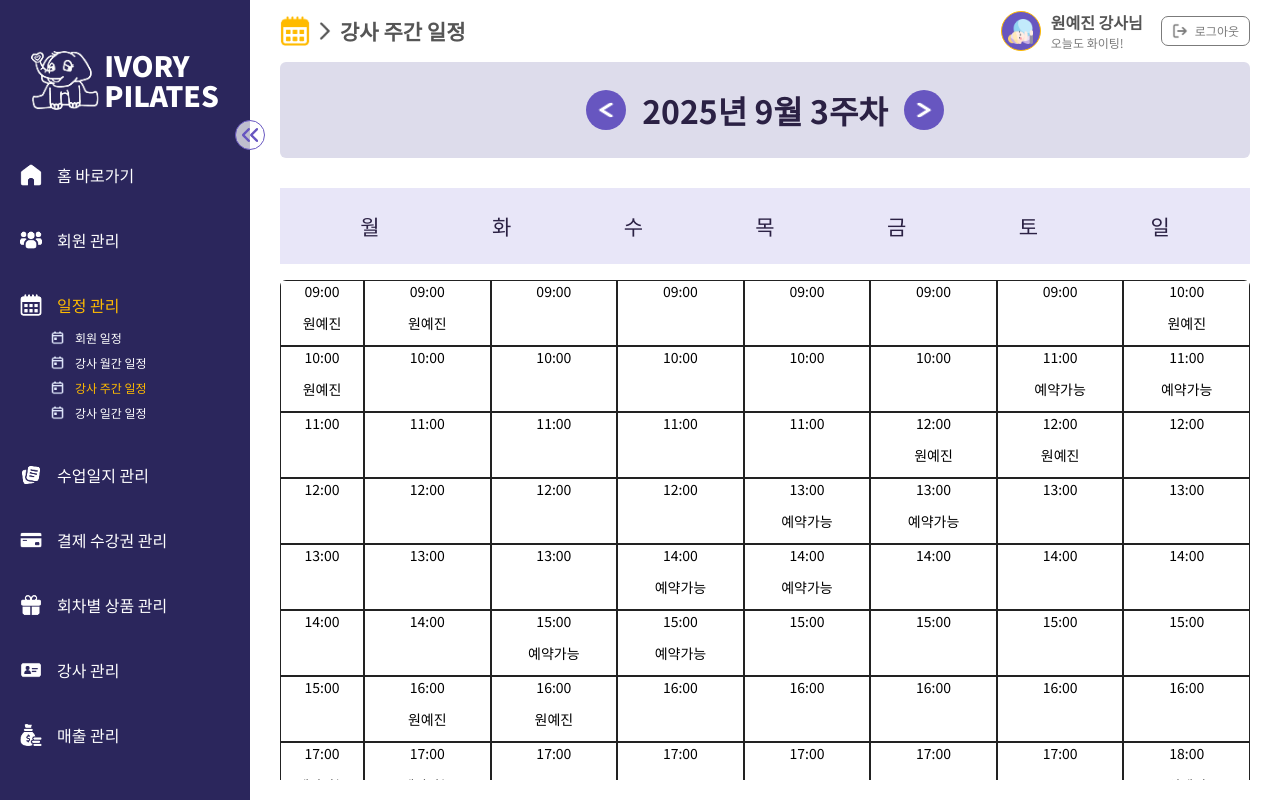
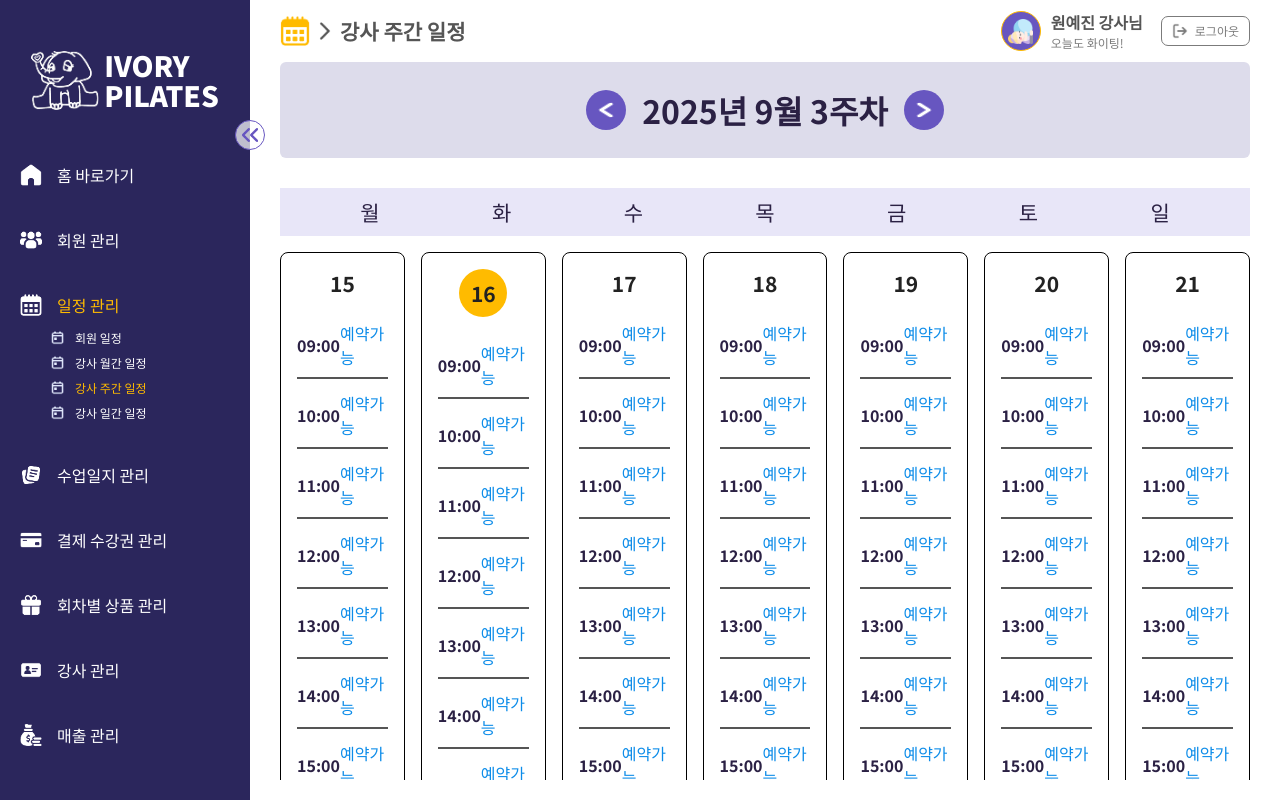
Before and after one commit to DogFeetBirdFeet/ivoryPilatesFrontEnd, a React (Vite) app: page /schedule/ins-week in a window 1280 px wide. Built offline with nearby package versions, Linux system fonts and the light colour scheme; no server answers.

Commit message:
주간 스케쥴 작업

```diff
--- a/src/pages/Schedule/InsWeek.tsx
+++ b/src/pages/Schedule/InsWeek.tsx
@@ -2,18 +2,80 @@ import {useEffect, useState} from 'react';
 import IconSchedule from '@/assets/icon/yellow/icon_sche.png';
 import {useLayoutContext} from '@/hooks/useLayoutContext';
 import WeeklyCalender from '@/features/Schedule/items/WeeklyCalender';
+import type {IInsDay} from '@/features/Schedule/type/types';
+import {scheduleApiWeek} from '@/services/api';
 
 export default function InsWeek() {
 
     const [currentWeek, setCurrentWeek] = useState<Date>(() => new Date());
+    const [data, setData] = useState<IInsDay[]>([]);
+    const [, setIsLoading] = useState<boolean>(false);
 
+    const loadScheduleData = async (param: { staDate: string, endDate: string }) => {
+        setIsLoading(true);
+        try {
+            const response = await scheduleApiWeek.getScheduleList(param);
+            setData(response?.data || []);
+
+            console.log(response?.data);
+        } catch (error) {
+            console.error('데이터 로드 실패:', error);
+        } finally {
+            setIsLoading(false);
+        }
+    }
+
+    useEffect(() => {
+        console.log(currentWeek);
+
+        // 주간의 시작일(월요일) 계산
+        const currentDay = currentWeek.getDay();
+        const monOffset = currentDay === 0 ? -6 : 1 - currentDay; // 일요일이면 -6, 아니면 월요일까지의 오프셋
+
+        const staDate = new Date(currentWeek);
+        staDate.setDate(currentWeek.getDate() + monOffset);
+
+        // 주간의 종료일(일요일) 계산
+        const endDate = new Date(staDate);
+        endDate.setDate(staDate.getDate() + 6);
+
+        // YYYYMMDD 형식으로 포맷
+        const staDateStr = staDate.getFullYear().toString() +
+            (staDate.getMonth() + 1).toString().padStart(2, '0') +
+            staDate.getDate().toString().padStart(2, '0');
+
+        const endDateStr = endDate.getFullYear().toString() +
+            (endDate.getMonth() + 1).toString().padStart(2, '0') +
+            endDate.getDate().toString().padStart(2, '0');
+
+        const initialFormValues = {staDate: staDateStr, endDate: endDateStr};
+        loadScheduleData(initialFormValues);
+
+    }, [currentWeek]);
     const {setHeaderTitle, setHeaderIcon} = useLayoutContext();
     useEffect(() => {
         setHeaderTitle('강사 주간 일정');
         setHeaderIcon(IconSchedule);
     }, [setHeaderTitle, setHeaderIcon]);
 
+
     const weekDaysKr = ['월', '화', '수', '목', '금', '토', '일'];
+
+    // 주간 날짜 계산
+    const getWeekDays = () => {
+        const days = [];
+        const currentDay = currentWeek.getDay();
+        const monOffset = currentDay === 0 ? -6 : 1 - currentDay;
+
+        for (let i = 0; i < 7; i++) {
+            const date = new Date(currentWeek);
+            date.setDate(currentWeek.getDate() + monOffset + i);
+            days.push(date);
+        }
+        return days;
+    };
+
+    const weekDays = getWeekDays();
 
     // 시간대 데이터
     const timeSlots = [
@@ -21,25 +83,24 @@ export default function InsWeek() {
         '16:00', '17:00', '18:00', '19:00', '20:00', '21:00'
     ];
 
-    // 샘플 스케줄 데이터
-    const sampleSchedule: Record<string, Record<string, string>> = {
-        '월': {
-            '09:00': '원예진', '10:00': '원예진', '11:00': '예약가능', '12:00': '원예진',
-            '13:00': '예약가능', '14:00': '예약가능', '15:00': '예약가능', '16:00': '원예진',
-            '17:00': '예약가능', '18:00': '원예진', '19:00': '원예진', '20:00': '원예진', '21:00': '원예진'
-        },
-        '화': {
-            '09:00': '원예진', '10:00': '원예진', '11:00': '예약가능', '12:00': '원예진',
-            '13:00': '예약가능', '14:00': '예약가능', '15:00': '예약가능', '16:00': '원예진',
-            '17:00': '예약가능', '18:00': '원예진', '19:00': '원예진', '20:00': '원예진', '21:00': '원예진'
-        }
+    // 셀 렌더링 헬퍼 - 실제 API 데이터 사용
+    const getCellText = (dayIdx: number, time: string) => {
+        const targetDate = weekDays[dayIdx];
+        const dateStr = targetDate.getFullYear().toString() +
+            (targetDate.getMonth() + 1).toString().padStart(2, '0') +
+            targetDate.getDate().toString().padStart(2, '0');
+
+        // 시간 형식 변환: "14:00" -> "14"
+        const timeHour = time.split(':')[0];
+
+        // 해당 날짜와 시간에 맞는 스케줄 찾기
+        const schedule = data.find(item =>
+            item.schedDate === dateStr && item.schedTime === timeHour
+        );
+
+        return schedule ? schedule.cusNm : '예약가능';
     };
 
-    // 셀 렌더링 헬퍼
-    const getCellText = (dayIdx: number, time: string) => {
-        const dayKey = weekDaysKr[dayIdx];
-        return sampleSchedule[dayKey]?.[time] ?? '';
-    };
     return (
         <div className="flex flex-col">
             <div className="flex flex-col p-6 bg-ppLight rounded-md mb-[30px]">
@@ -48,7 +109,7 @@ export default function InsWeek() {
                     setCurrentWeek={setCurrentWeek}
                 />
             </div>
-            <div className="flex flex-row p-6 bg-ppWhite">
+            <div className="flex flex-row p-6 bg-ppWhite h-[35px]">
                 {weekDaysKr.map((daysStr) => (
                     <div className="flex items-center justify-center flex-1">
                         <div className="text-2xl text-ppt">{daysStr}</div>
@@ -56,31 +117,51 @@ export default function InsWeek() {
                 ))}
             </div>
 
-            <div className="mt-4 bg-white rounded-md overflow-hidden">
-                {/* grid: 1열은 시간, 나머지 7열은 요일 */}
-                <div className="grid grid-cols-[84px_repeat(7,minmax(0,1fr))]">
-                    {/* 행 반복 */}
-                    {timeSlots.map((time) => (
-                        <div key={time} className="contents">
-                            {/* 요일별 셀 7개 */}
-                            {weekDaysKr.map((_, dayIdx) => {
+            {/* 일별 스케줄 */}
+            <div className="mt-4 flex gap-4">
+                {weekDays.map((date, dayIdx) => {
+                    const isCurrentMonth = date.getMonth() === currentWeek.getMonth();
                     return (
-                                    <div className="border border-black">
-                                        <div key={time} className="text-sm text-gray-600 text-center">{time}</div>
-                                        <div
-                                            key={`${time}-${dayIdx}`}
-                                            className="px-3 py-3 min-h-[44px]"
-                                        >
-                                            <div className="text-sm text-gray-600 text-center">
-                                                {getCellText(dayIdx, time)}
+                        <div key={dayIdx} className={`flex-1 rounded-lg border p-4 ${
+                            isCurrentMonth ? 'bg-white' : 'bg-gray100'
+                        }`}>
+                            {/* 날짜 헤더 */}
+                            <div className="text-center mb-4">
+                                <div className={`text-2xl font-bold text-black ${
+                                    date.toDateString() === new Date().toDateString()
+                                        ? 'bg-yellow rounded-full w-12 h-12 flex items-center justify-center mx-auto'
+                                        : ''
+                                }`}>
+                                    {date.getDate()}
                                 </div>
+                            </div>
+
+                            {/* 시간대별 스케줄 */}
+                            {isCurrentMonth && (
+                                <div className="space-y-1">
+                                    {timeSlots.map((time) => {
+                                        const scheduleText = getCellText(dayIdx, time);
+                                        const isBooked = scheduleText !== '예약가능';
+
+                                        return (
+                                            <div key={time}
+                                                 className="flex items-center justify-between py-2 border-b-2 border-gray">
+                                                <div className="text-xl font-bold text-ppt">
+                                                    {time}
+                                                </div>
+                                                <div className="text-xl flex items-center">
+                                                <span className={isBooked ? "text-black" : "text-blueBtn"}>
+                                                    {scheduleText}
+                                                </span>
                                                 </div>
                                             </div>
                                         );
                                     })}
                                 </div>
-                    ))}
+                            )}
                         </div>
+                    );
+                })}
             </div>
         </div>
     );
--- a/src/services/api.ts
+++ b/src/services/api.ts
@@ -123,3 +123,14 @@ export const scheduleApi = {
         });
     }
 }
+
+export const scheduleApiWeek = {
+    getScheduleList: (params: {
+        staDate?: string;
+        endDate?: string;
+    }) => {
+        return api.get('/test/calSchView', {
+            params: params
+        });
+    }
+}
--- a/tailwind.config.js
+++ b/tailwind.config.js
@@ -39,12 +39,13 @@ export default {
                 gray4A: '#4A484E',
                 grayD9: '#D9D9D9',
                 red2: '#DA4962',
+                gray100: '#F5F4F6',
             },
             fontSize: {
-        base: ['12px', { lineHeight: '18px' }],
-        xl: ['16px', { lineHeight: '24px' }],
-        '2xl': ['21px', { lineHeight: '28px' }],
-        '3xl': ['32px', { lineHeight: '40px' }],
+                base: ['12px', {lineHeight: '18px'}],
+                xl: ['16px', {lineHeight: '24px'}],
+                '2xl': ['21px', {lineHeight: '28px'}],
+                '3xl': ['32px', {lineHeight: '40px'}],
             },
             borderRadius: {
                 default: '10px',
```
Also changed, not shown: src/features/Schedule/items/WeeklyCalender.tsx (+16 -8 lines). Lines whose indentation alone changed are shown as unchanged.
